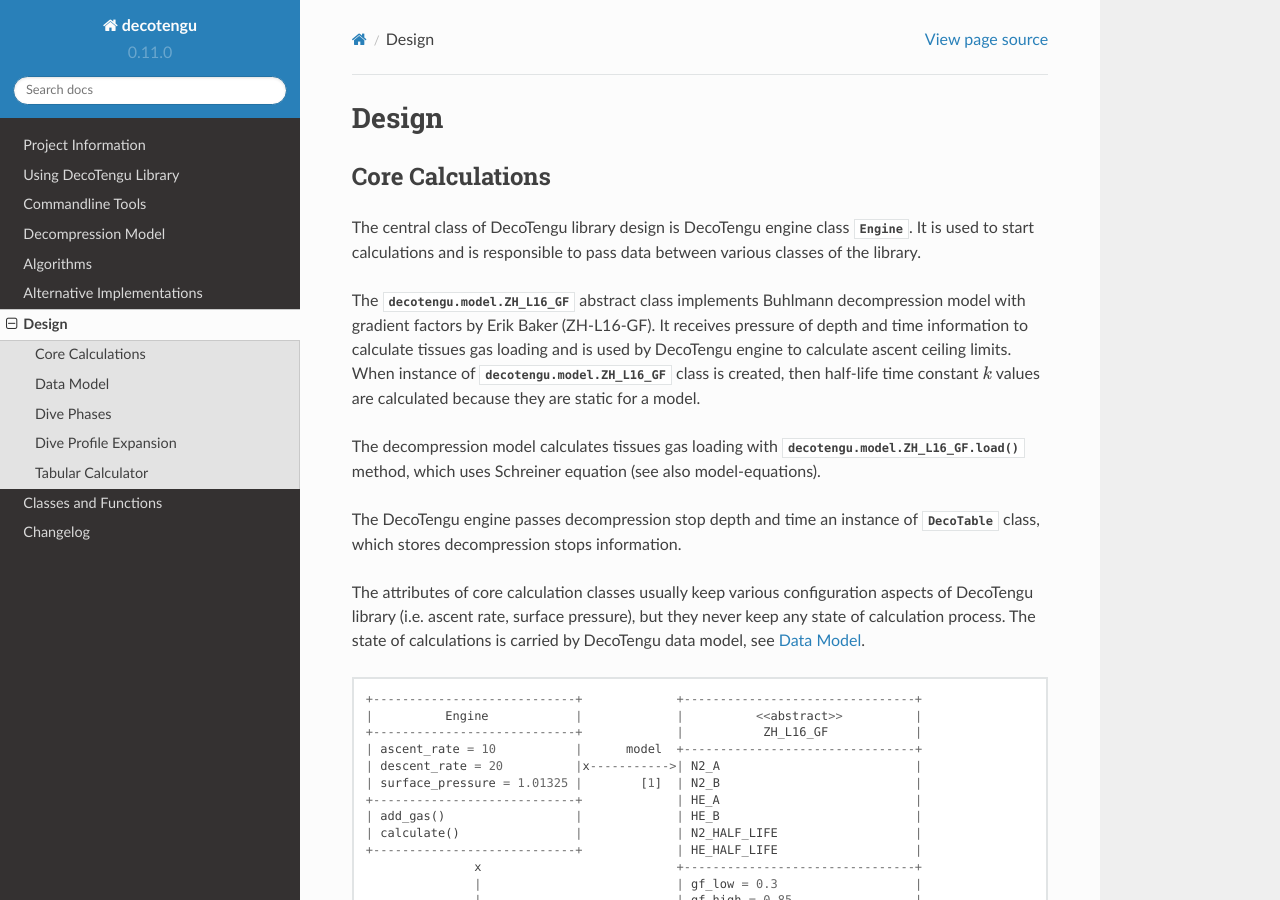
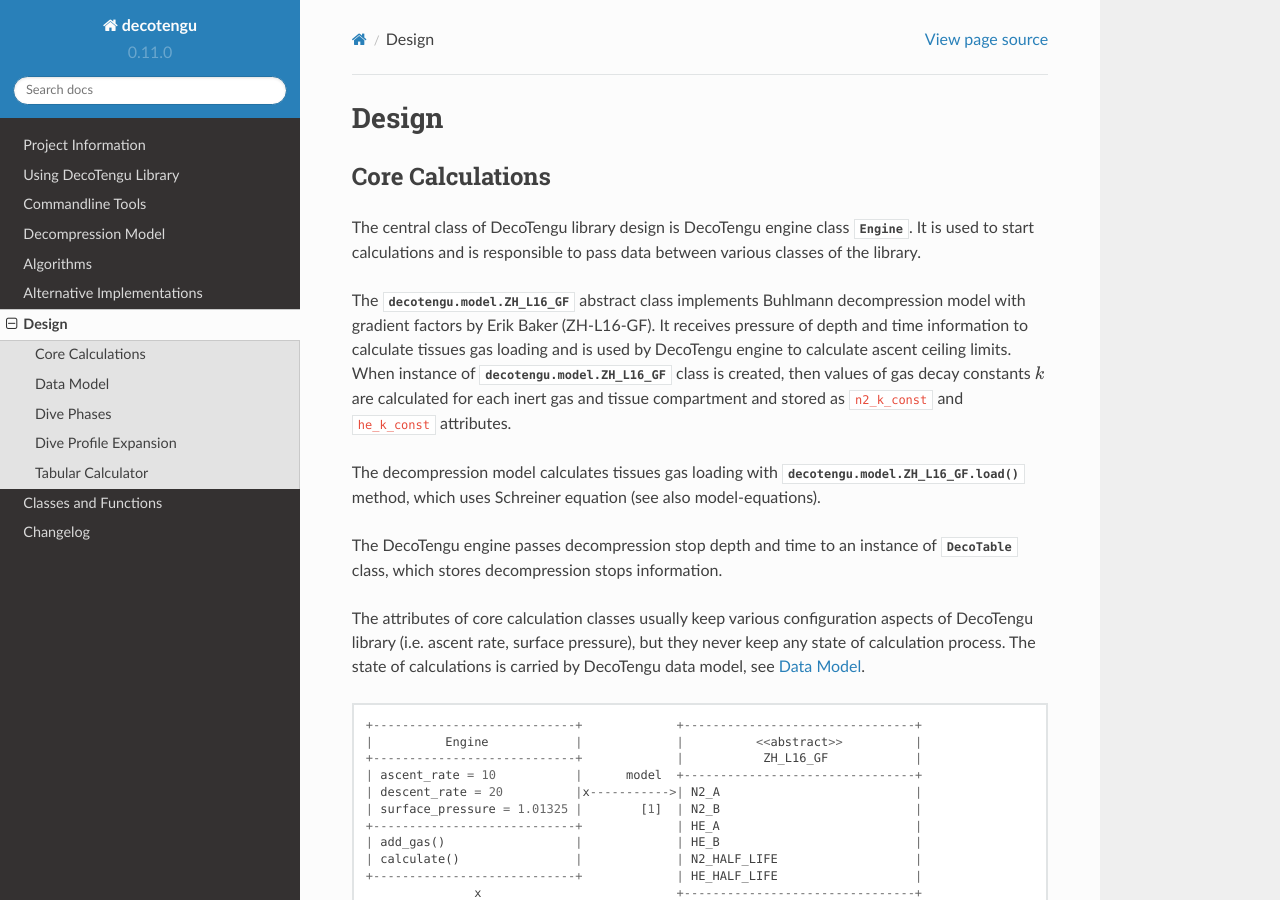
Before and after one commit to gully/decotengu, a Sphinx documentation site: the page built from doc/design.rst, in a window 1280 px wide and 900 px high. Built offline with Sphinx 7.4.7 and the Read the Docs theme 2.0.0, drawn with Linux system fonts in a browser that asks for light colours.

Commit message:
- s/half-life time constant/gas decay constant/ - other small documentation fixes

```diff
--- a/doc/design.rst
+++ b/doc/design.rst
@@ -12,15 +12,16 @@ decompression model with gradient factors by Erik Baker (ZH-L16-GF). It
 receives pressure of depth and time information to calculate tissues gas
 loading and is used by DecoTengu engine to calculate ascent ceiling limits.
 When instance of :class:`decotengu.model.ZH_L16_GF` class is created, then
-half-life time constant :math:`k` values are calculated because they are
-static for a model.
+values of gas decay constants :math:`k` are calculated for each inert gas
+and tissue compartment and stored as ``n2_k_const`` and ``he_k_const``
+attributes.
 
 The decompression model calculates tissues gas loading with
 :py:meth:`decotengu.model.ZH_L16_GF.load` method, which uses
 Schreiner equation (see also :ref:`model-equations`).
 
-The DecoTengu engine passes decompression stop depth and time an instance
-of :class:`DecoTable <decotengu.DecoTable>` class, which stores
+The DecoTengu engine passes decompression stop depth and time to an
+instance of :class:`DecoTable <decotengu.DecoTable>` class, which stores
 decompression stops information.
 
 The attributes of core calculation classes usually keep various
@@ -170,7 +171,7 @@ Tabular Calculator
 ------------------
 The :py:class:`decotengu.alt.tab.TabExp` class implements tabular
 calculator. It precomputes exponential function values and stores them as
-`_kt_exp` dictionary. The class is a callable, which is used to override
+``_kt_exp`` dictionary. The class is a callable, which is used to override
 :py:meth:`decotengu.model.ZH_L16_GF._exp` method.
 
 .. code::
```
Also changed, not shown: 2 other files.
